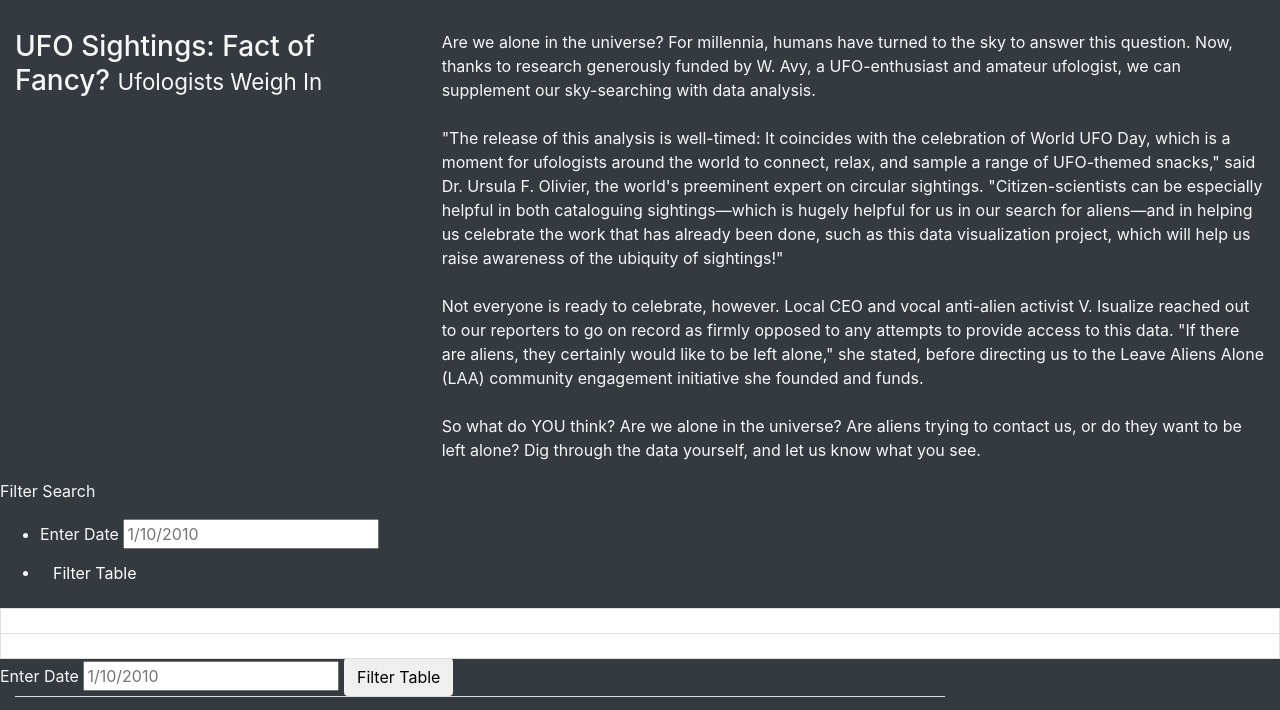
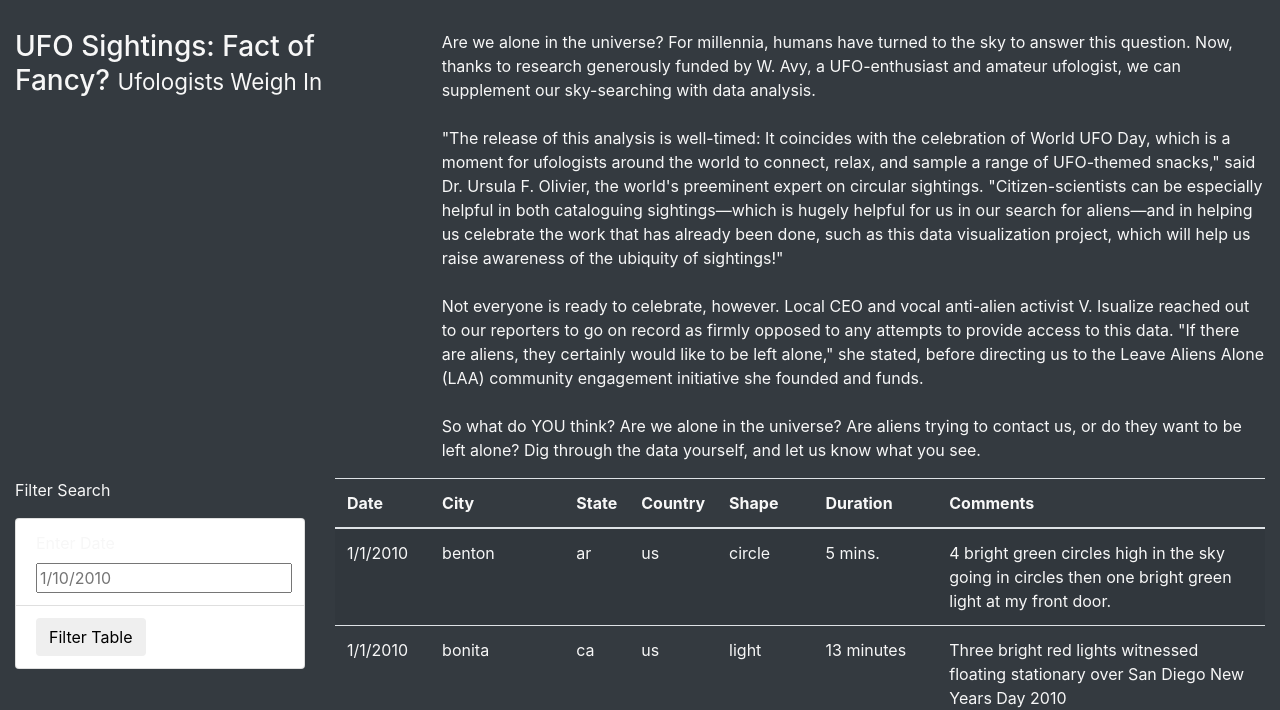
Before and after one commit to NikiNoel/UFOs, a plain HTML site: page index.html in a window 1280 px wide. Shown: the part 261-971 px from the top of the page. Drawn offline with nearby package versions, Linux system fonts and the light colour scheme.

Commit message:
Updated web page, may need to tweak data font

```diff
--- a/index.html
+++ b/index.html
@@ -5,83 +5,81 @@
     <meta http-equiv="X-UA-Compatible" content="IE=edge">
     <meta name="viewport" content="width=device-width, initial-scale=1.0">
     <title>UFO Finder</title>
-    <link
-      rel="stylesheet"
-      href="https://maxcdn.bootstrapcdn.com/bootstrap/4.0.0/css/bootstrap.min.css"
-      integrity="sha384-Gn5384xqQ1aoWXA+058RXPxPg6fy4IWvTNh0E263XmFcJlSAwiGgFAW/dAiS6JXm"
-      crossorigin="anonymous"
-    />
+    <!-- bootstrap link-->
+    <link rel="stylesheet" href="https://maxcdn.bootstrapcdn.com/bootstrap/4.0.0/css/bootstrap.min.css"
+        integrity="sha384-Gn5384xqQ1aoWXA+058RXPxPg6fy4IWvTNh0E263XmFcJlSAwiGgFAW/dAiS6JXm" crossorigin="anonymous" />
 
+    <!-- link to my css style sheet-->
     <link rel="stylesheet" href="static/css/style.css">
 
 </head>
 <body class="bg-dark">
+    <!--wrap everything in our webpage in a wrapper -->
     <div class="wrapper">
+      <!-- start of nav bar-->
       <nav class="navbar navbar-dark bg-dark navbar-expand-lg">
         <a class="navbar-brand" href="index.html">UFO Sightings</a>
          </nav>
     </div>
 
+    <!-- add jumbotron -->
     <div class="jumbotron">
         <h1 class="display-4">The Truth is Out There</h1>
       </div>
+    <!-- title and paragraph -->
     <div class="container-fluid">
         <div class="row">
+          <!-- title -->
           <div class="col-md-4">
             <h3>UFO Sightings: Fact of Fancy? <small>Ufologists Weigh In</small></h3>
           </div>
+          <!-- paragraph -->
           <div class="col-md-8">
             <p>
-              Are we alone in the universe? For millennia, humans have turned to the sky to answer this question. Now, thanks to research generously funded by W. Avy, a UFO-enthusiast and amateur ufologist, we can supplement our sky-searching with data analysis.<br><br>"The release of this analysis is well-timed: It coincides with the celebration of World UFO Day, which is a moment for ufologists around the world to connect, relax, and sample a range of UFO-themed snacks," said Dr. Ursula F. Olivier, the world's preeminent expert on circular sightings. "Citizen-scientists can be especially helpful in both cataloguing sightings—which is hugely helpful for us in our search for aliens—and in helping us celebrate the work that has already been done, such as this data visualization project, which will help us raise awareness of the ubiquity of sightings!"<br><br>Not everyone is ready to celebrate, however. Local CEO and vocal anti-alien activist V. Isualize reached out to our reporters to go on record as firmly opposed to any attempts to provide access to this data. "If there are aliens, they certainly would like to be left alone," she stated, before directing us to the Leave Aliens Alone (LAA) community engagement initiative she founded and funds.<br><br>So what do YOU think? Are we alone in the universe? Are aliens trying to contact us, or do they want to be left alone? Dig through the data yourself, and let us know what you see.
-
+              Are we alone in the universe? For millennia, humans have turned to the sky to answer this
+              question. Now, thanks to research generously funded by W. Avy, a UFO-enthusiast and amateur
+              ufologist, we can supplement our sky-searching with data analysis.<br><br>"The release of this
+              analysis is well-timed: It coincides with the celebration of World UFO Day, which is a moment
+              for ufologists around the world to connect, relax, and sample a range of UFO-themed snacks,"
+              said Dr. Ursula F. Olivier, the world's preeminent expert on circular sightings.
+              "Citizen-scientists can be especially helpful in both cataloguing sightings—which is hugely
+              helpful for us in our search for aliens—and in helping us celebrate the work that has already
+              been done, such as this data visualization project, which will help us raise awareness of the
+              ubiquity of sightings!"<br><br>Not everyone is ready to celebrate, however. Local CEO and vocal
+              anti-alien activist V. Isualize reached out to our reporters to go on record as firmly opposed
+              to any attempts to provide access to this data. "If there are aliens, they certainly would like
+              to be left alone," she stated, before directing us to the Leave Aliens Alone (LAA) community
+              engagement initiative she founded and funds.<br><br>So what do YOU think? Are we alone in the
+              universe? Are aliens trying to contact us, or do they want to be left alone? Dig through the
+              data yourself, and let us know what you see.
 
             </p>
           </div>
         </div>
       </div>
+      <!-- start of filter and table -->
       <div class="container-fluid">
         <div class="row">
+          <!-- filter -->
           <div class="col-md-3">
-
-          </div>
-          <div class="col-md-9">
-
-          </div>
-        </div>
-      </div>
-
             <form>
               <p>Filter Search</p>
-      <ul>
-        <li>
+              <ul class="list-group">
+                  <!-- first list item -->
+                  <li class="list-group-item">
                     <label for="date">Enter Date</label>
                     <input type="text" placeholder="1/10/2010" id="datetime" />
                   </li>
-        <li>
-           <button id="filter-btn" type="button" class="btn btn-dark">
-             Filter Table
-           </button>
-        </li>
-      </ul>
-    </form>
-
-    <ul class="list-group">
-
-    </ul>
-
-
+                  <!-- second button list item -->
                   <li class="list-group-item">
-
-    </li>
-    <li class="list-group-item">
+                    <button id="filter-btn" type="button" class="btn btn-default">Filter Table</button>
 
                   </li>
 
-
-    <label for="date">Enter Date</label>
-    <input type="text" placeholder="1/10/2010" id="datetime" />
-    <button id="filter-btn" type="button" class="btn btn-bg-dark">Filter Table</button>
-
+              </ul>
+          </form>
+        </div>
+        <!-- table -->
         <div class="col-md-9">
             <table class="table table-striped">
                 <thead>
@@ -97,9 +95,10 @@
                 </thead>
                 <tbody></tbody>
             </table>
-
         </div>
-
+    </div>
+</div>
+<!-- links to JS for D3, app.js, data.js-->
 
 <script src="https://cdnjs.cloudflare.com/ajax/libs/d3/4.11.0/d3.js"></script>
 <script src="static/js/data.js"></script>
```
Lines whose indentation alone changed are shown as unchanged.
